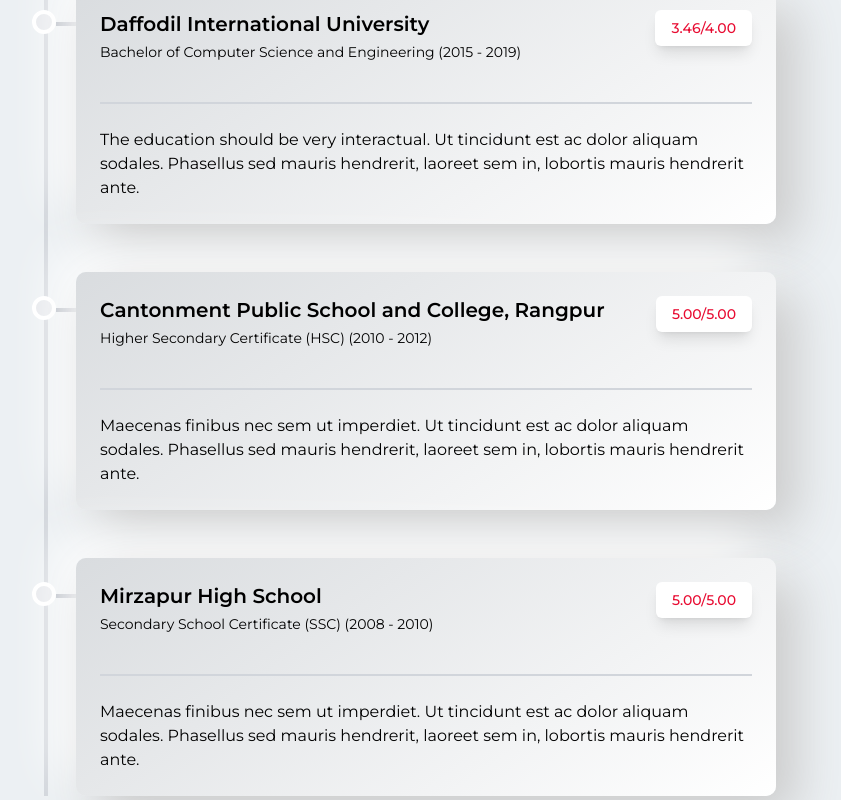
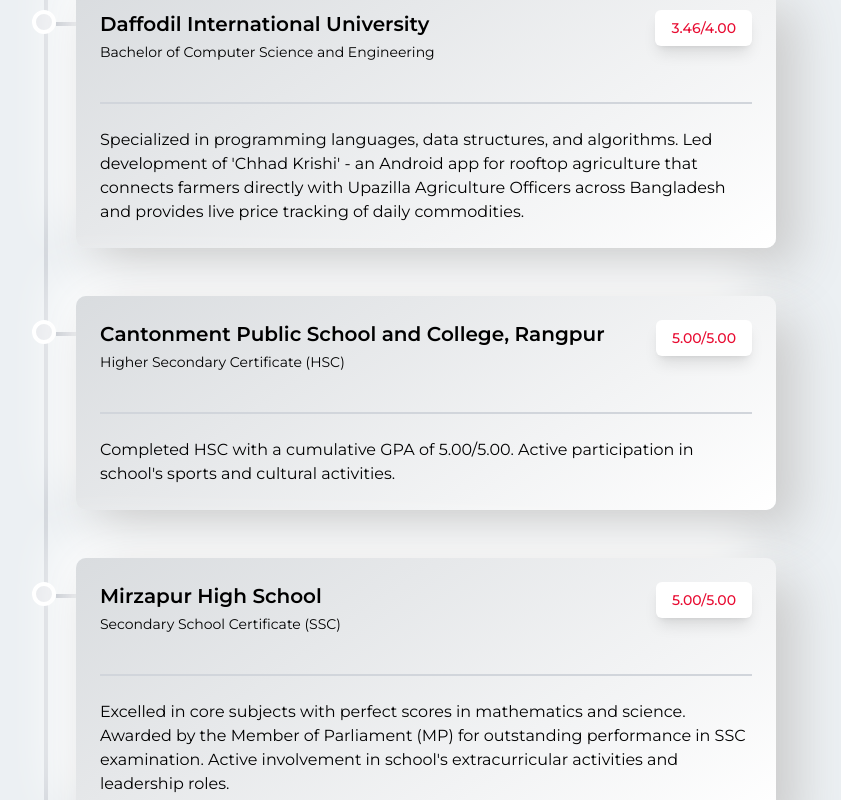
Before and after one commit to Ashik-Ahmed/ashik_ahmed, a Next.js app: page / in a window 1280 px wide. Shown: the part 5120-5920 px from the top of the page, without its empty margins (164-1005 px from the left). Built offline with nearby package versions, Linux system fonts and the light colour scheme.

Commit message:
modified education description with real data

```diff
--- a/src/app/components/Education/Education.jsx
+++ b/src/app/components/Education/Education.jsx
@@ -7,21 +7,21 @@
             institute: "Daffodil International University",
             degree: "Bachelor of Computer Science and Engineering",
             period: "2015 - 2019",
-            description: "The education should be very interactual. Ut tincidunt est ac dolor aliquam sodales. Phasellus sed mauris hendrerit, laoreet sem in, lobortis mauris hendrerit ante.",
+            description: "Specialized in programming languages, data structures, and algorithms. Led development of 'Chhad Krishi' - an Android app for rooftop agriculture that connects farmers directly with Upazilla Agriculture Officers across Bangladesh and provides live price tracking of daily commodities.",
             result: "3.46/4.00"
         },
         {
             institute: "Cantonment Public School and College, Rangpur",
             degree: "Higher Secondary Certificate (HSC)",
             period: "2010 - 2012",
-            description: "Maecenas finibus nec sem ut imperdiet. Ut tincidunt est ac dolor aliquam sodales. Phasellus sed mauris hendrerit, laoreet sem in, lobortis mauris hendrerit ante.",
-            result: `5.00/5.00`
+            description: "Completed HSC with a cumulative GPA of 5.00/5.00. Active participation in school's sports and cultural activities.",
+            result: "5.00/5.00"
         },
         {
             institute: "Mirzapur High School",
             degree: "Secondary School Certificate (SSC)",
             period: "2008 - 2010",
-            description: "Maecenas finibus nec sem ut imperdiet. Ut tincidunt est ac dolor aliquam sodales. Phasellus sed mauris hendrerit, laoreet sem in, lobortis mauris hendrerit ante.",
+            description: "Excelled in core subjects with perfect scores in mathematics and science. Awarded by the Member of Parliament (MP) for outstanding performance in SSC examination. Active involvement in school's extracurricular activities and leadership roles.",
             result: "5.00/5.00"
         },
     ];
@@ -66,7 +66,8 @@
                     <div>
                         <h3 className="text-md md:text-xl font-semibold mb-1">{education?.institute}</h3>
                         <p className="text-sm mb-4">
-                            {education?.degree} ({education?.period})
+                            {education?.degree}
+                            {/* ({education?.period}) */}
                         </p>
                     </div>
                     {/* Result badge */}
```
Also changed, not shown: src/app/components/Services/Services.jsx (line endings or trailing spaces).
